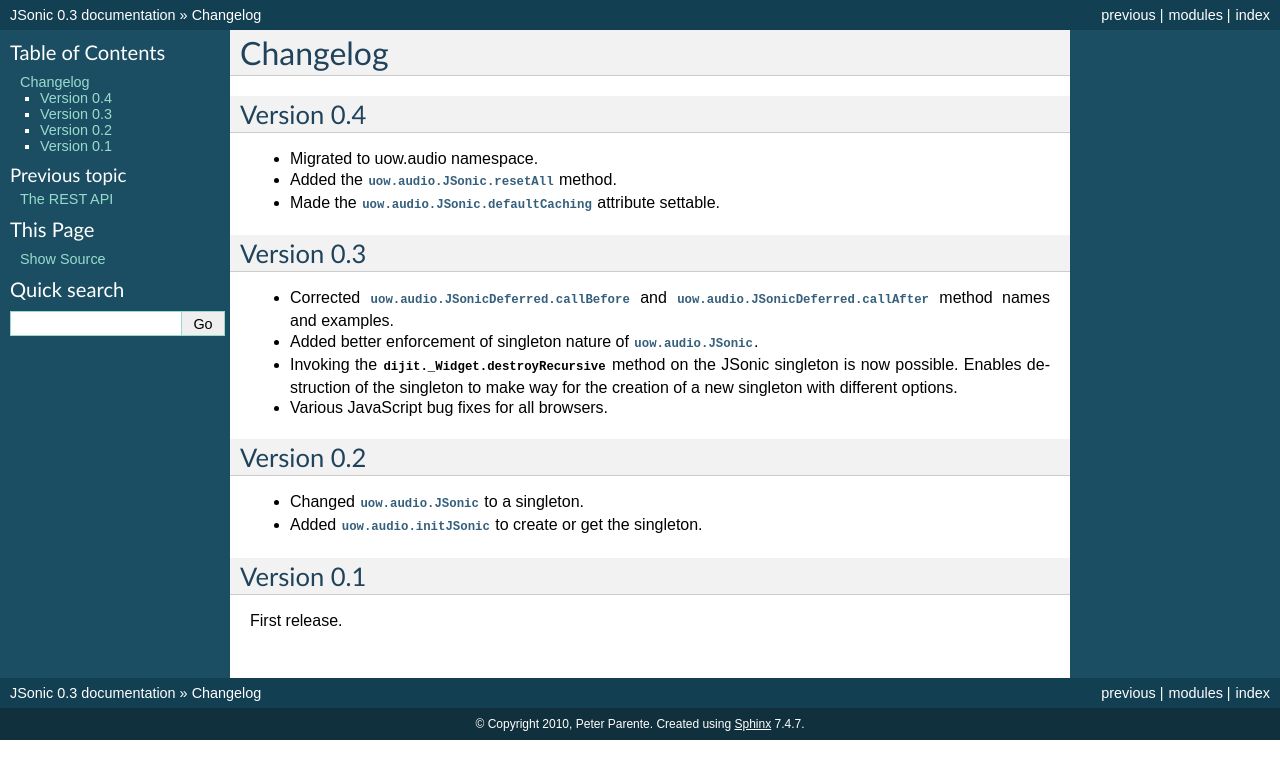
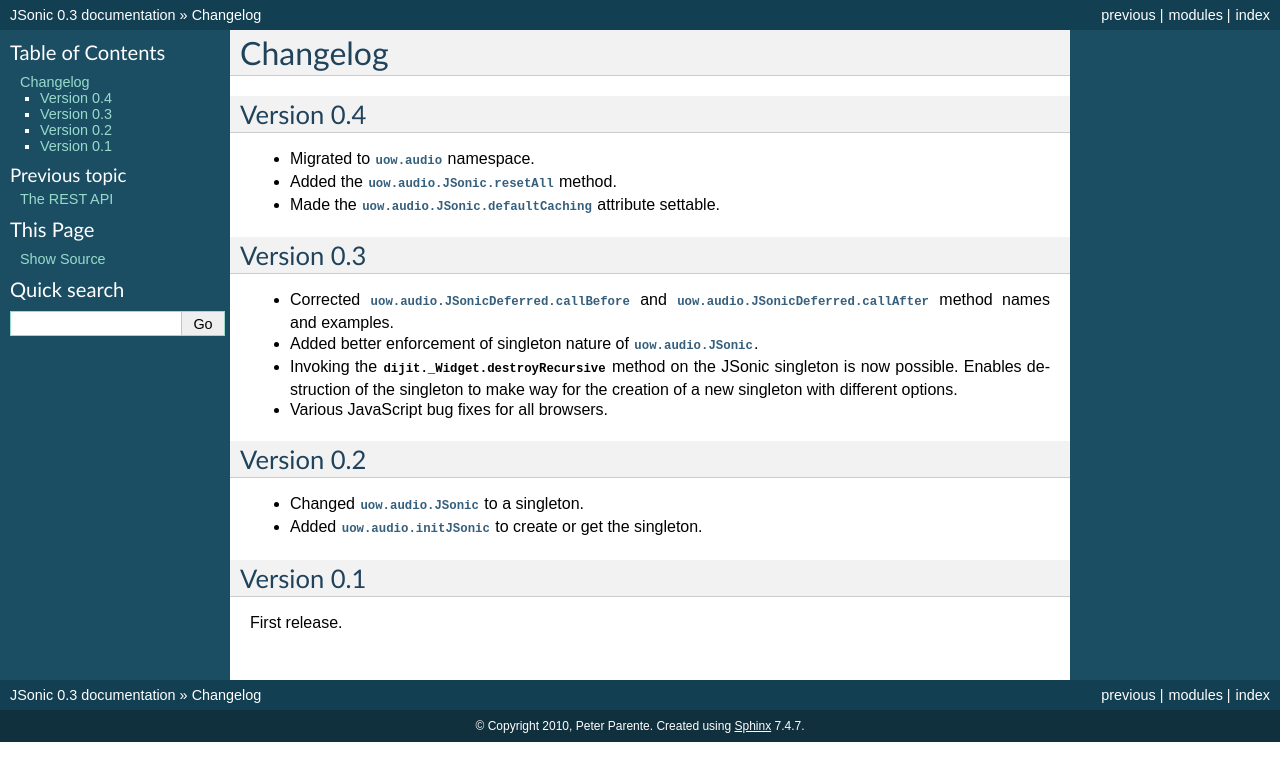
Before and after one commit to uncopenweb/jsonic, a Sphinx documentation site: the page built from doc/changelog.rst, in a window 1280 px wide. Shown: the top 781 px of the page. Built offline with Sphinx 7.4.7, drawn with Linux system fonts in a browser that asks for light colours; part of the change alters nothing that is shown.

```diff
--- a/doc/changelog.rst
+++ b/doc/changelog.rst
@@ -4,7 +4,7 @@ Changelog
 Version 0.4
 -----------
 
-* Migrated to uow.audio namespace.
+* Migrated to :mod:`uow.audio` namespace.
 * Added the :meth:`uow.audio.JSonic.resetAll` method.
 * Made the :attr:`uow.audio.JSonic.defaultCaching` attribute settable.
 
```
